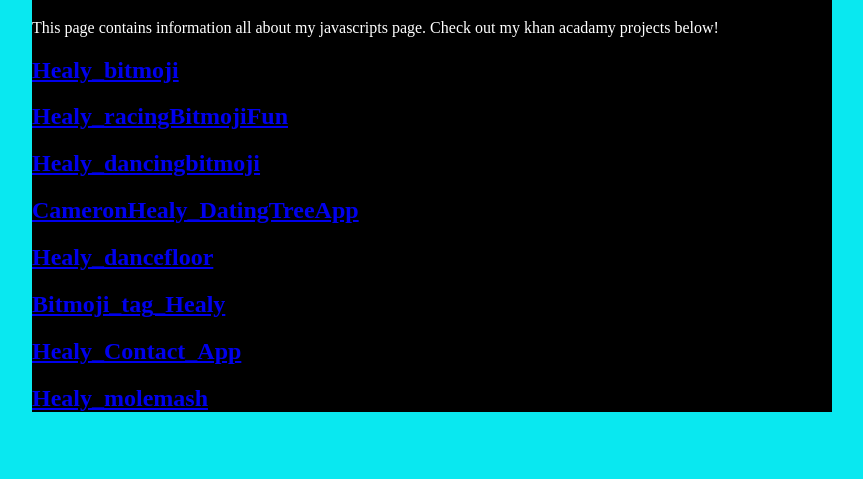
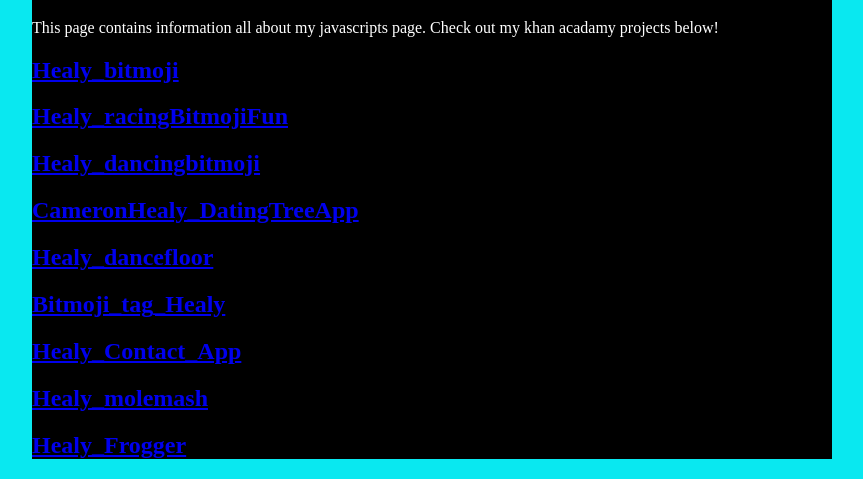
Before and after one commit to CameronHealy/CameronHealy.github.io, a plain HTML site: page javascripts.html in a window 1280 px wide. Shown: the part 467-946 px from the top of the page, without its empty margins (208-1071 px from the left). Before the commit the page ends 899 px from the top, so only its background shows below. Drawn offline with Linux system fonts and the light colour scheme; a script that the page names is missing.

Commit message:
Add files via upload

```diff
--- a/javascripts.html
+++ b/javascripts.html
@@ -36,6 +36,7 @@
    <h2><a href="https://www.khanacademy.org/computer-programming/bitmoji_tag_healy/4510846349393920">Bitmoji_tag_Healy</a></h2><script src="https://www.khanacademy.org/computer-programming/bitmoji_tag_healy/4510846349393920/embed.js?editor=yes&buttons=yes&author=yes&embed=yes"></script>
    <h2><a href="https://www.khanacademy.org/computer-programming/healy_contact_app/5189287140835328">Healy_Contact_App</a></h2><script src="https://www.khanacademy.org/computer-programming/healy_contact_app/5189287140835328/embed.js?editor=yes&buttons=yes&author=yes&embed=yes"></script>
    <h2><a href="https://www.khanacademy.org/computer-programming/healy_molemash/4966770383962112">Healy_molemash</a></h2><script src="https://www.khanacademy.org/computer-programming/healy_molemash/4966770383962112/embed.js?editor=yes&buttons=yes&author=yes&embed=yes"></script>
+   <h2><a href="https://www.khanacademy.org/computer-programming/spin-off-of-frogger/5745088326713344">Healy_Frogger</a></h2><script src="https://www.khanacademy.org/computer-programming/spin-off-of-frogger/5745088326713344/embed.js?editor=yes&buttons=yes&author=yes&embed=yes"></script>
 </div>
 </body>
 </html>
```
